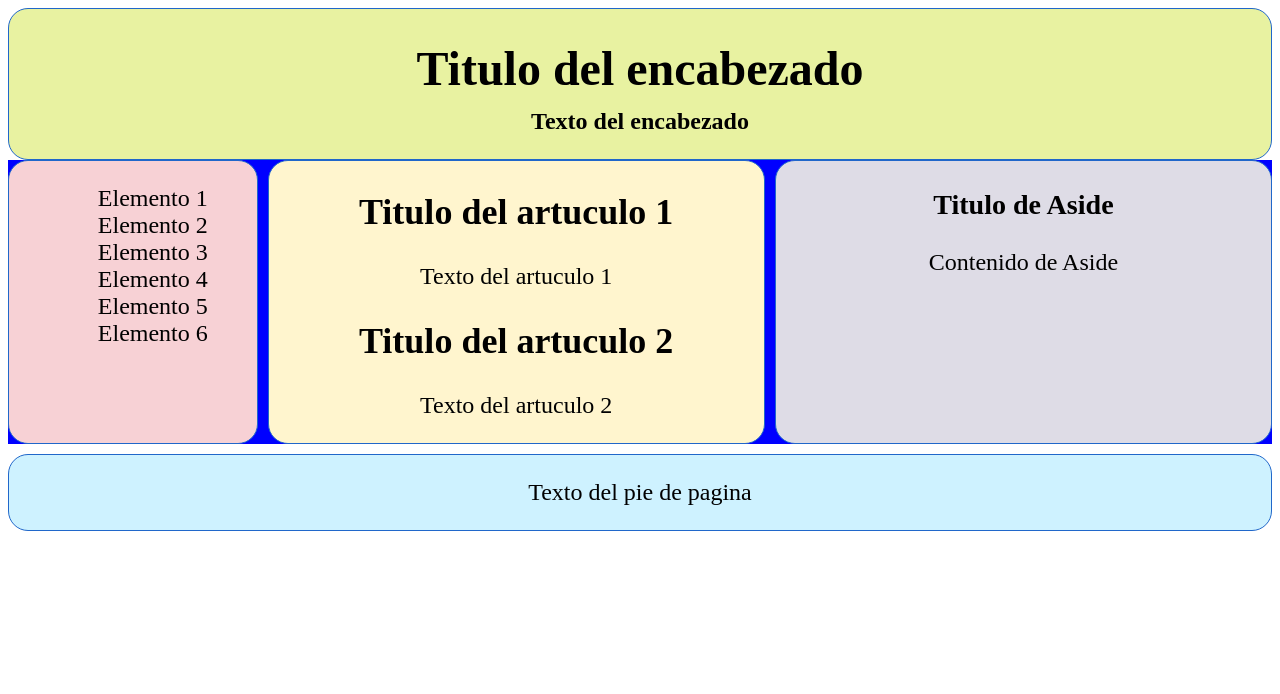
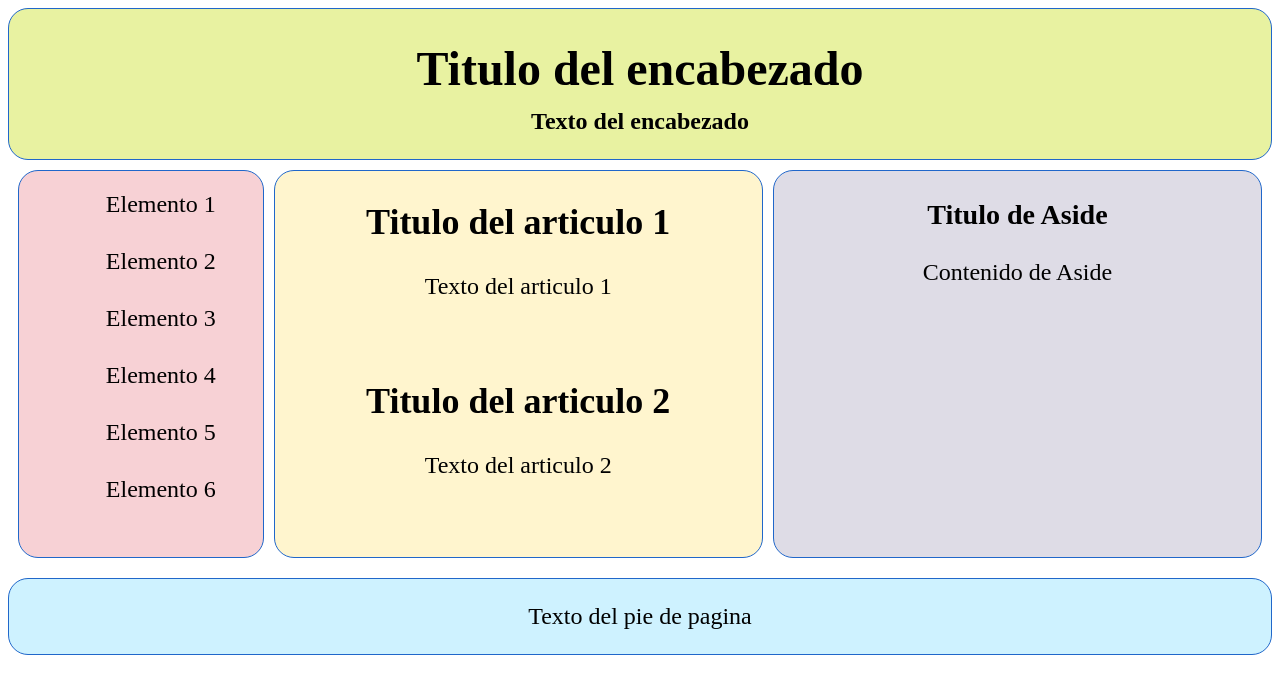
Before and after one commit to Alberto-58-85/RepositorioAlberto, a plain HTML site: page LenguajeHTML/Practica4/index.html in a window 1280 px wide. Drawn offline with Linux system fonts and the light colour scheme.

Commit message:
segunda clase de CSS

```diff
--- a/LenguajeHTML/Practica4/css/style.css
+++ b/LenguajeHTML/Practica4/css/style.css
@@ -10,9 +10,12 @@ header{
 }
 div {
     display: flex;
+
+
 }
 li {
     list-style-type: none;
+
 
 }
 nav{
@@ -20,5 +23,20 @@ nav{
     grid-column: auto;
 }
 ul{
+    margin-top: -10px;
 
 }
+div li {
+    align-items: center;
+    vertical-align: middle;
+    margin-block: 30px;
+}
+article {
+    vertical-align: middle;
+}
+article h2 {
+    align-items: center;
+    vertical-align: middle;
+    margin-block: 50px;
+
+}
--- a/LenguajeHTML/Practica4/index.html
+++ b/LenguajeHTML/Practica4/index.html
@@ -11,7 +11,7 @@
         <b><p style=" margin-top: -20px;">Texto del encabezado</p></b>
     </header>
 
-    <div style="background-color: blue;">
+    <div style="padding: 10px;">
     <nav style="background-color: #F7D1D5; width: 20%; margin-right: 10px;">
     <ul>
         <li>Elemento 1</li>
@@ -25,11 +25,11 @@
 
 
     <article style="background-color: #FFF5CE; width: 40%;">
-        <h2>Titulo del artuculo 1</h2>
-        <p>Texto del artuculo 1</p>
+        <h2 style="margin-top: 30px;">Titulo del articulo 1</h2>
+        <p style="margin-top: -20px">Texto del articulo 1</p>
 
-        <h2>Titulo del artuculo 2</h2>
-        <p>Texto del artuculo 2</p>
+        <h2 style="margin-top: 80px;">Titulo del articulo 2</h2>
+        <p style="margin-top: -20px">Texto del articulo 2</p>
     </article>
 
 
@@ -44,5 +44,7 @@
         <p>Texto del pie de pagina</p>
     </footer>
 
+
+
 </body>
 </html>
```
Also changed, not shown: LenguajeHTML/index.html (+7 -0 lines).
